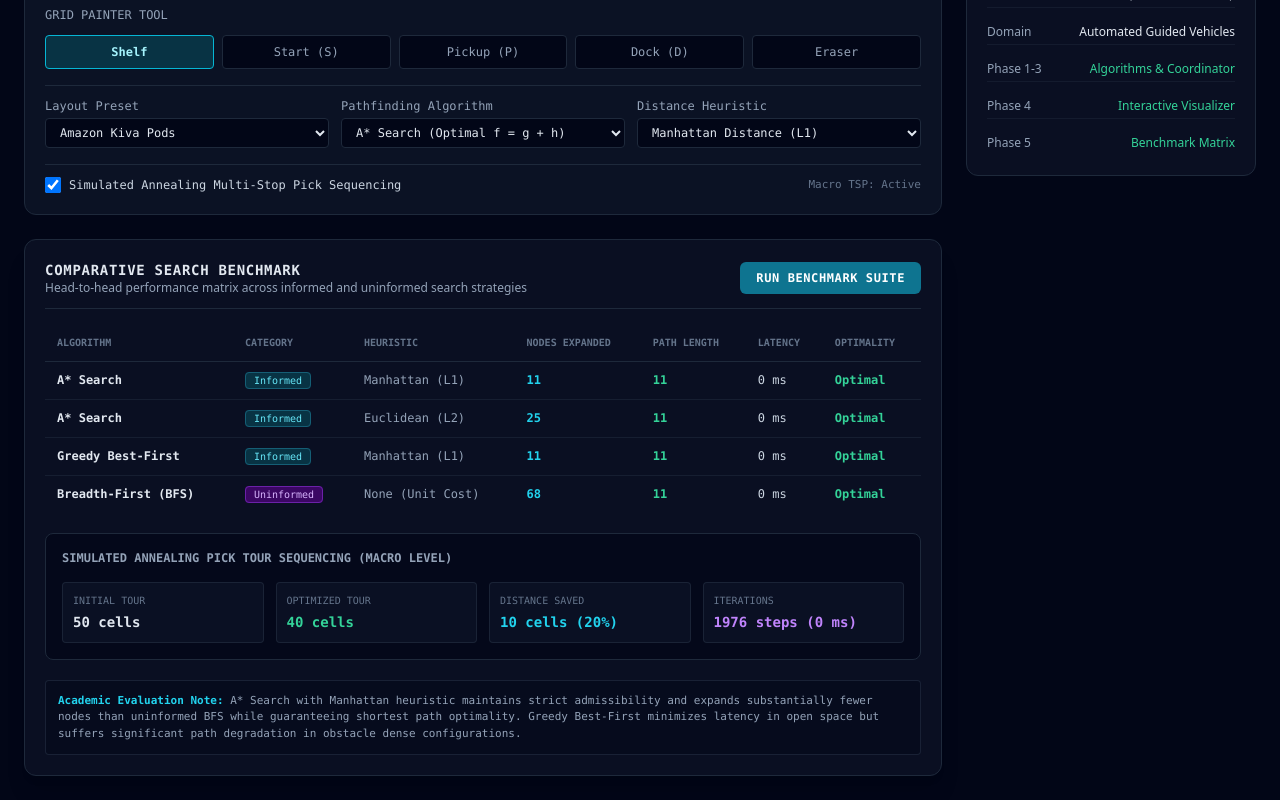
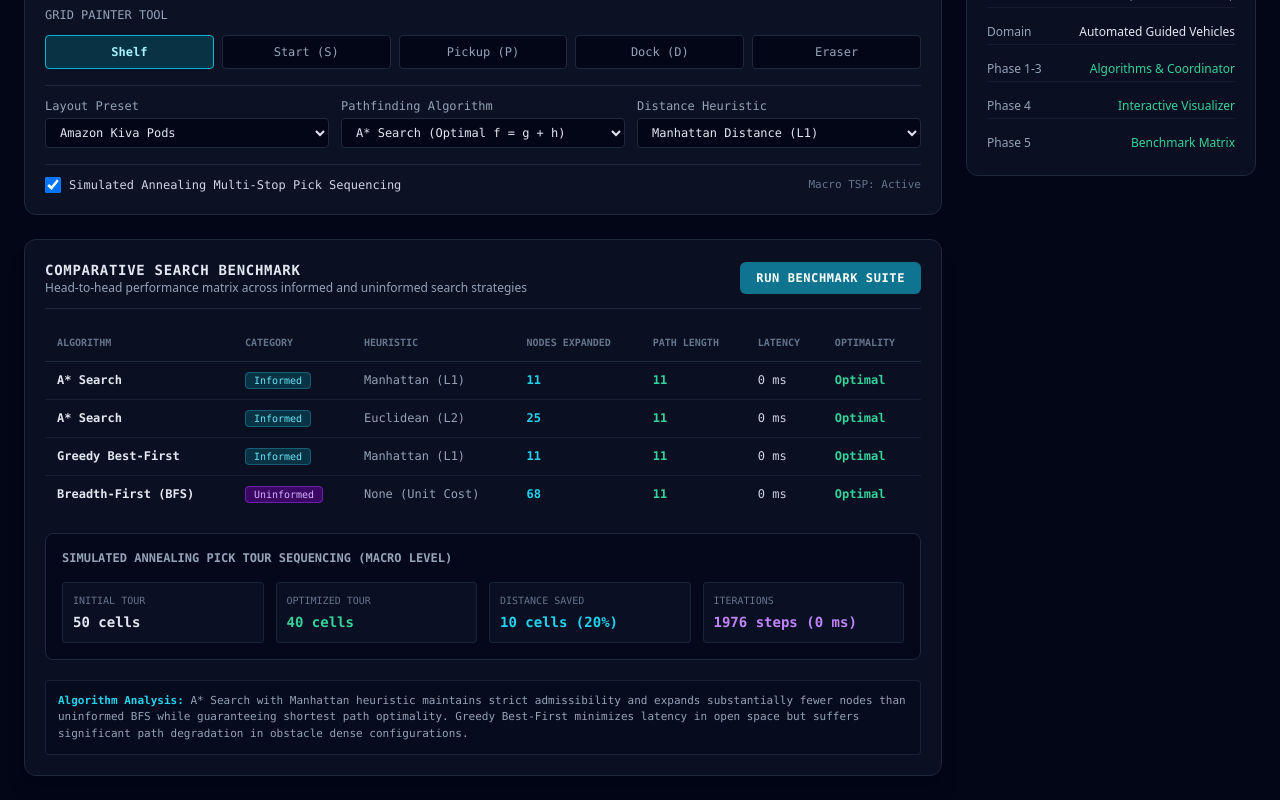
Before and after one commit to pranav718/warehouseasily, a Next.js app: page / in a window 1280 px wide. Shown: the part 854-1654 px from the top of the page. Built offline with nearby package versions, Linux system fonts and the light colour scheme.

Commit message:
fix: updated benchmark analysis wording

```diff
--- a/components/BenchmarkPanel.tsx
+++ b/components/BenchmarkPanel.tsx
@@ -120,7 +120,7 @@ export function BenchmarkPanel({
           )}
 
           <div className="text-[11px] font-mono text-slate-400 bg-slate-950/40 p-3 rounded border border-slate-800/80">
-            <span className="text-cyan-400 font-bold">Academic Evaluation Note: </span>
+            <span className="text-cyan-400 font-bold">Algorithm Analysis: </span>
             A* Search with Manhattan heuristic maintains strict admissibility and expands substantially fewer nodes than uninformed BFS while guaranteeing shortest path optimality. Greedy Best-First minimizes latency in open space but suffers significant path degradation in obstacle dense configurations.
           </div>
         </div>
```
